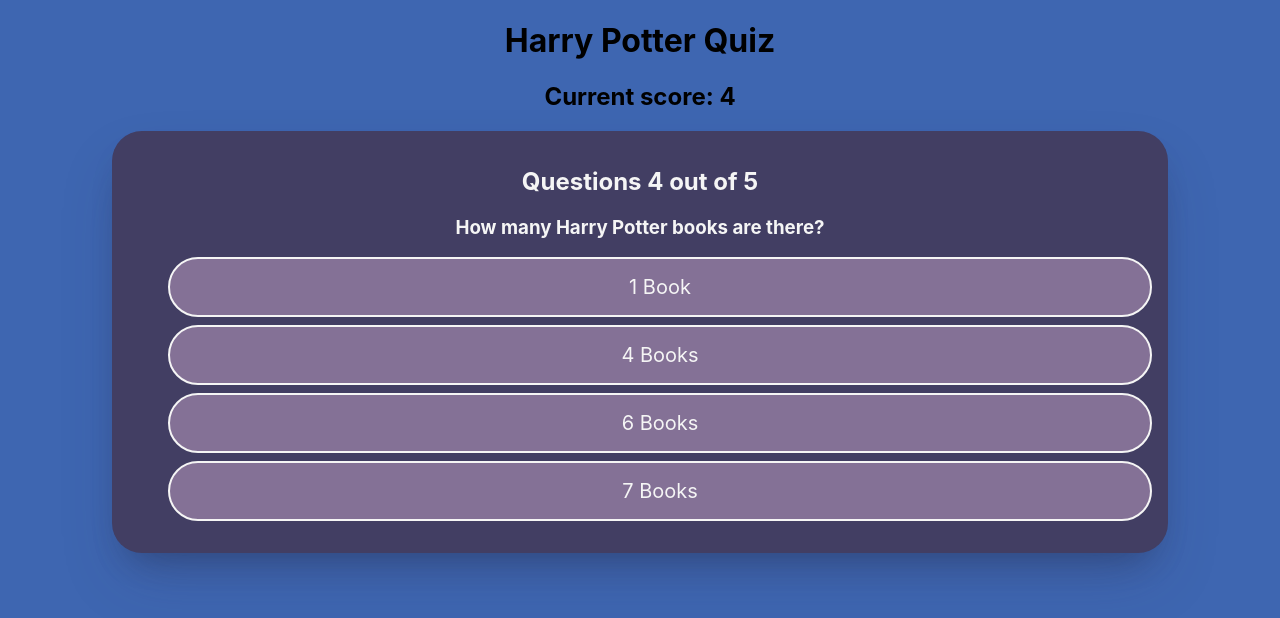
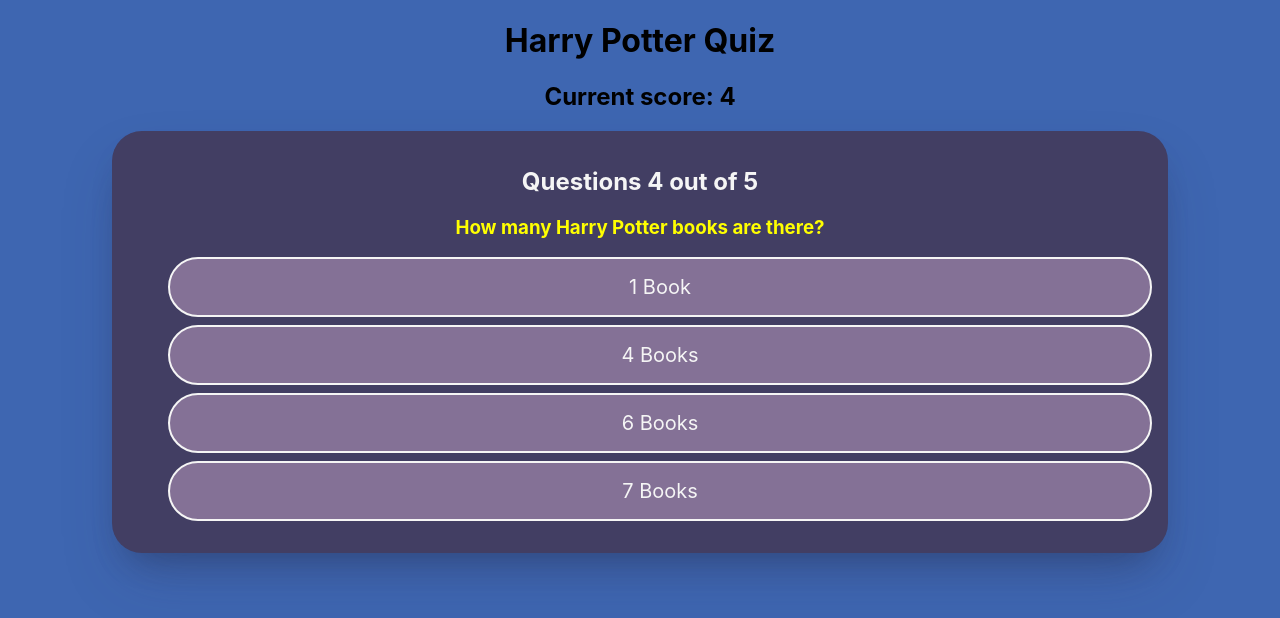
Before and after one commit to kianaa81/WebApp, a React (Create React App) app: page / in a window 1280 px wide. Shown: the top 618 px of the page. Built offline with nearby package versions, Linux system fonts and the light colour scheme.

Commit message:
Changed the colour and the size of the question

```diff
--- a/src/App.js
+++ b/src/App.js
@@ -8,7 +8,7 @@
       <div className='questions'>
         <h2>Questions 4 out of 5</h2>
 
-        <h3>How many Harry Potter books are there?</h3>
+        <h3 className='questionTxt'>How many Harry Potter books are there?</h3>
         <ul>
           <li>1 Book</li>
           <li>4 Books</li>
```
